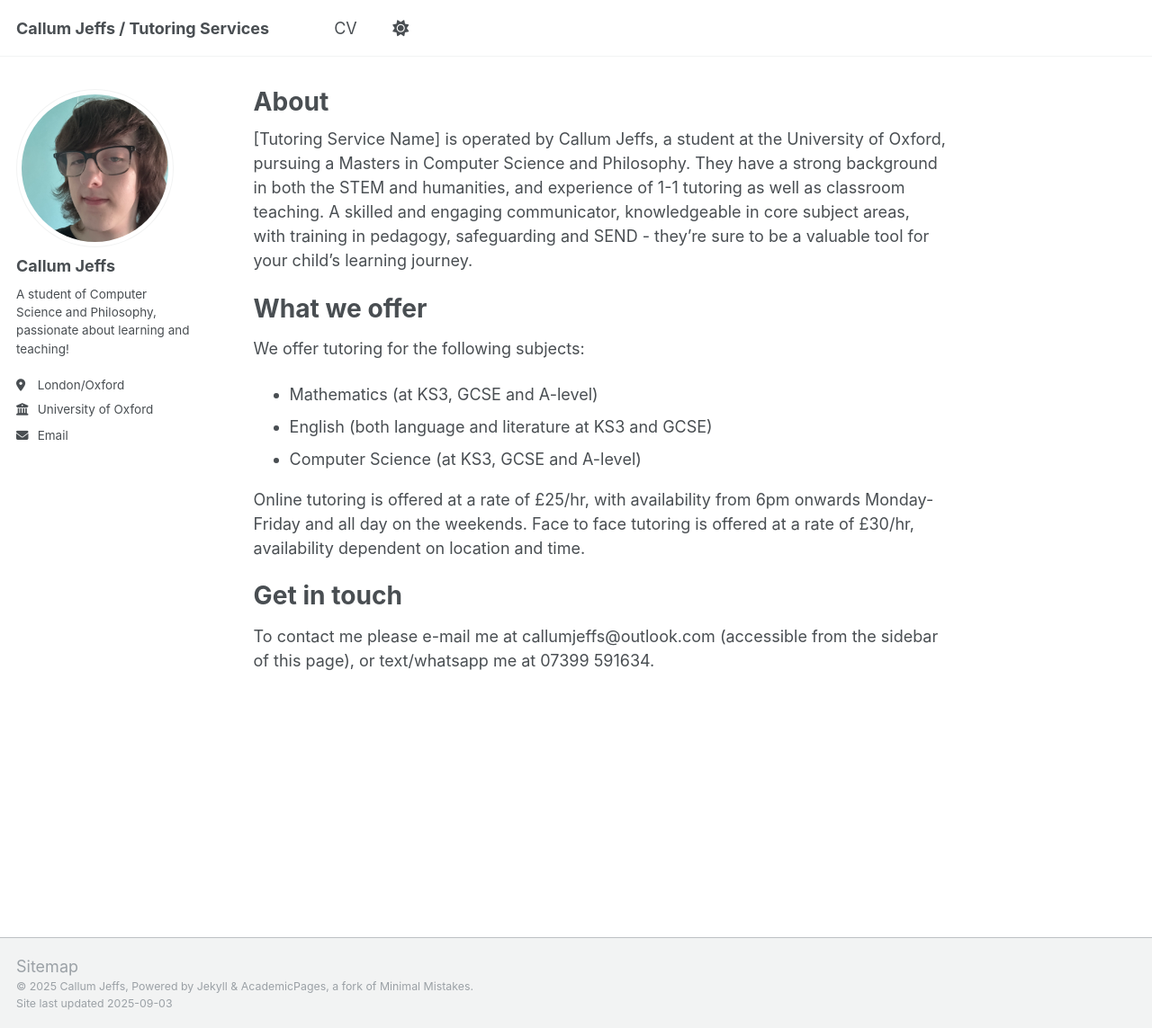
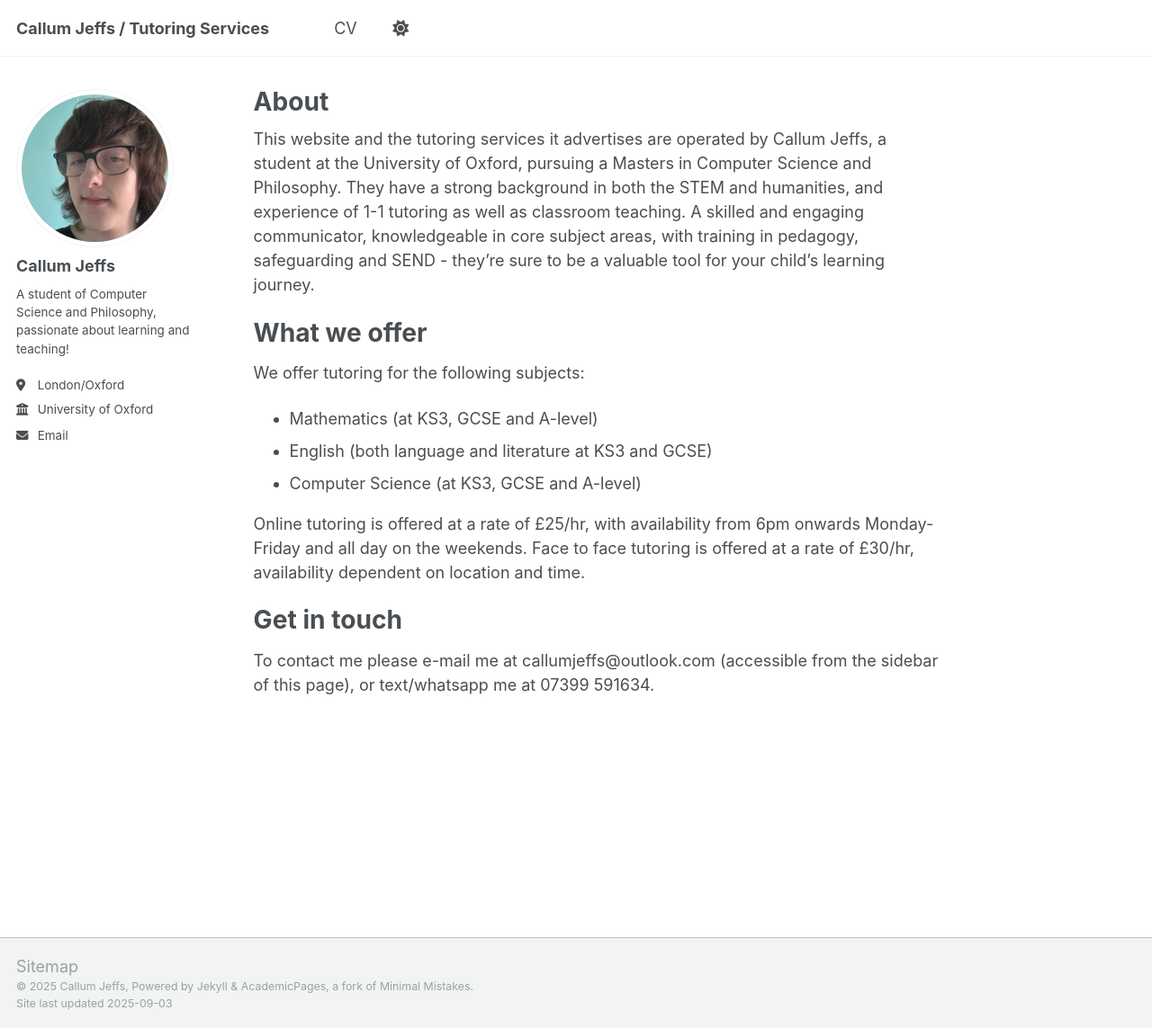
Before and after one commit to Mycotaur/Mycotaur.github.io, a Jekyll site: the page built from _pages/about.md, in a window 1280 px wide and 1143 px high. Shown: the whole window at 90% size. Built offline with Jekyll 4.4.1, drawn with Linux system fonts in a browser that asks for light colours; a script that is not in the unit is left out.

Commit message:
Update about.md

```diff
--- a/_pages/about.md
+++ b/_pages/about.md
@@ -7,7 +7,7 @@ redirect_from:
   - /about.html
 ---
 
-\[Tutoring Service Name\] is operated by Callum Jeffs, a student at the University of Oxford, pursuing a Masters in Computer Science and Philosophy. They have a strong background in both the STEM and humanities, and experience of 1-1 tutoring as well as classroom teaching. A skilled and engaging communicator, knowledgeable in core subject areas, with training in pedagogy, safeguarding and SEND - they're sure to be a valuable tool for your child's learning journey.
+This website and the tutoring services it advertises are operated by Callum Jeffs, a student at the University of Oxford, pursuing a Masters in Computer Science and Philosophy. They have a strong background in both the STEM and humanities, and experience of 1-1 tutoring as well as classroom teaching. A skilled and engaging communicator, knowledgeable in core subject areas, with training in pedagogy, safeguarding and SEND - they're sure to be a valuable tool for your child's learning journey.
 
 What we offer
 ======
```
